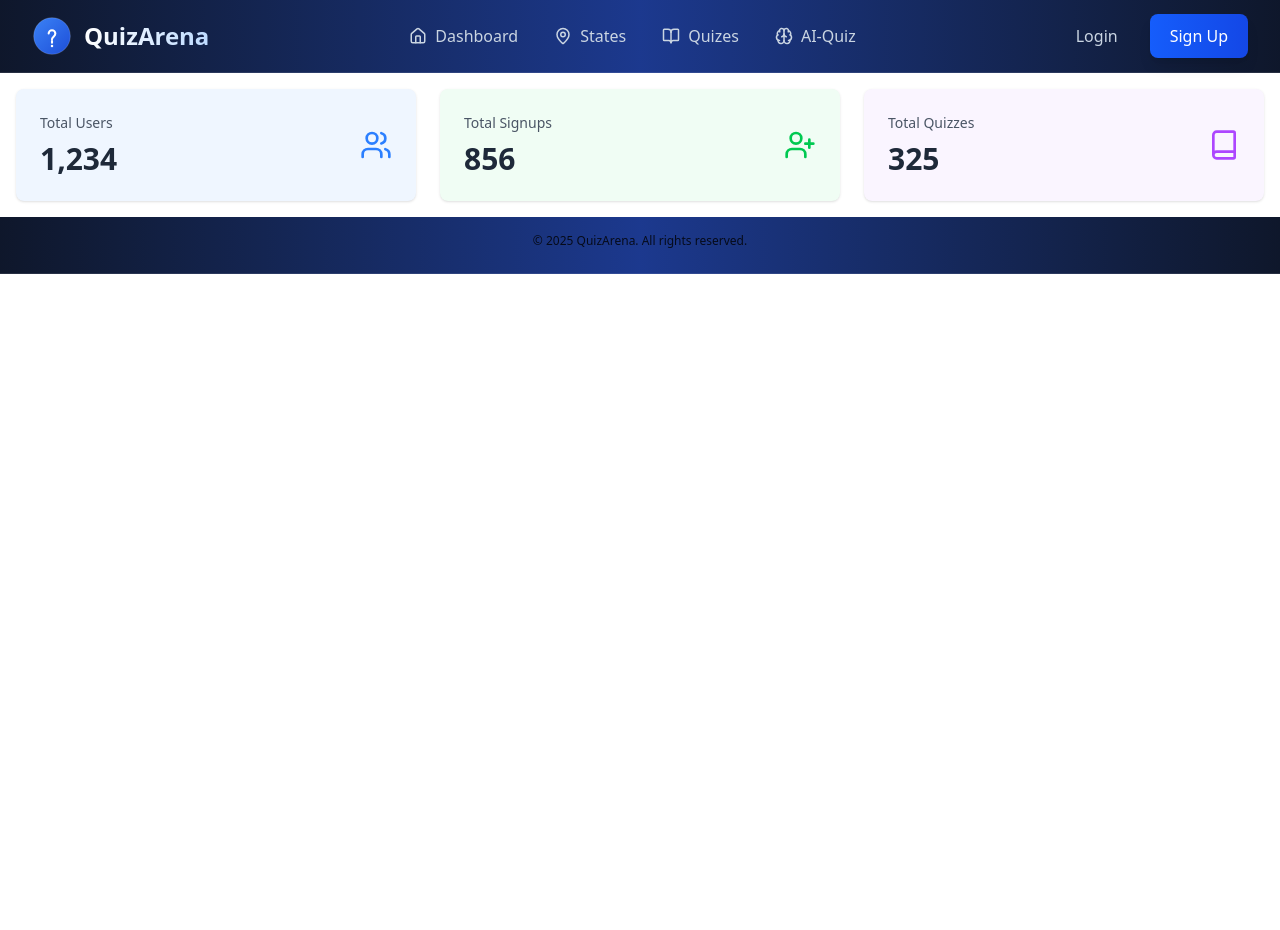
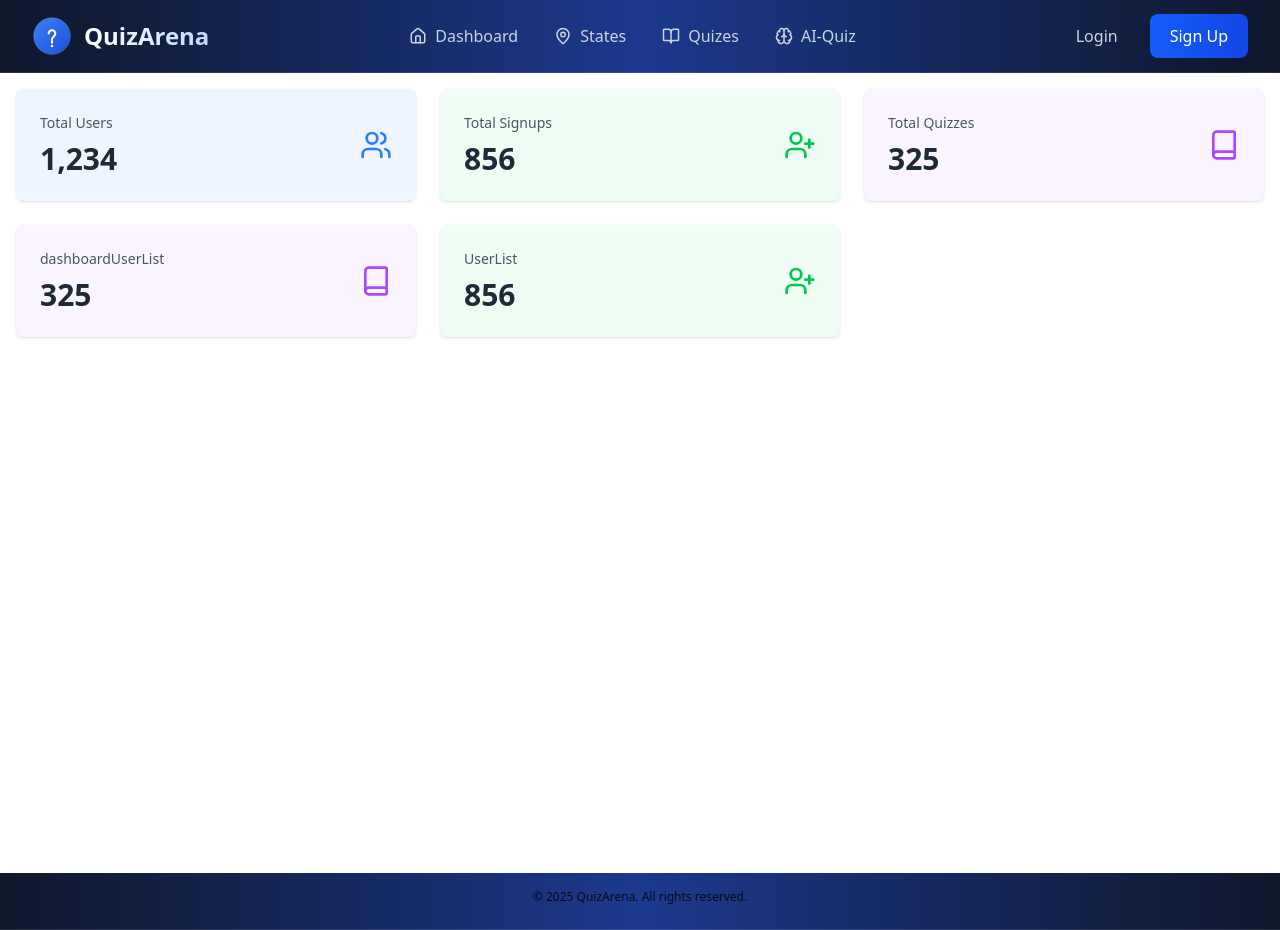
Before and after one commit to quizarenastar/quiz-arena-dashboard, a React (Vite) app: page / in a window 1280 px wide. Before the commit the page ends 800 px from the top, so only its background shows below. Built offline with nearby package versions, Linux system fonts and the light colour scheme.

Commit message:
feat: add UserList import and update StatsCard mock data; enhance Home component styling

```diff
--- a/src/Components/StatsCard.jsx
+++ b/src/Components/StatsCard.jsx
@@ -1,5 +1,6 @@
 import React from 'react';
 import { Users, UserPlus, Book } from 'lucide-react';
+import UserList from '../Pages/UserList';
 
 function StatsCard() {
     // Mock data
@@ -7,6 +8,8 @@ function StatsCard() {
         totalUsers: 1234,
         totalSignups: 856,
         totalQuizzes: 325,
+        dashboardUserList: 78,
+        UserList: 45,
     };
 
     const cards = [
@@ -28,10 +31,22 @@ function StatsCard() {
             icon: <Book className='w-8 h-8 text-purple-500' />,
             bgColor: 'bg-purple-50',
         },
+        {
+            title: ' dashboardUserList',
+            value: mockStats.totalQuizzes,
+            icon: <Book className='w-8 h-8 text-purple-500' />,
+            bgColor: 'bg-purple-50',
+        },
+        {
+            title: 'UserList',
+            value: mockStats.totalSignups,
+            icon: <UserPlus className='w-8 h-8 text-green-500' />,
+            bgColor: 'bg-green-50',
+        },
     ];
 
     return (
-        <div className='grid grid-cols-1 md:grid-cols-3 gap-6 p-4'>
+        <div className='grid grid-cols-1 md:grid-cols-3 gap-6 p-4 '>
             {cards.map((card, index) => (
                 <div
                     key={index}
--- a/src/Pages/Home.jsx
+++ b/src/Pages/Home.jsx
@@ -3,7 +3,7 @@ import StatsCard from '../Components/StatsCard';
 
 const Home = () => {
     return (
-        <div className='container mx-auto'>
+        <div className='container mx-auto min-h-screen'>
             <StatsCard />
         </div>
     );
```
